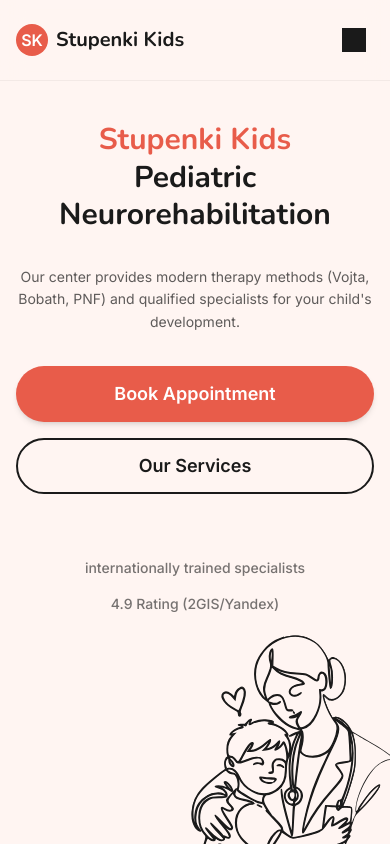
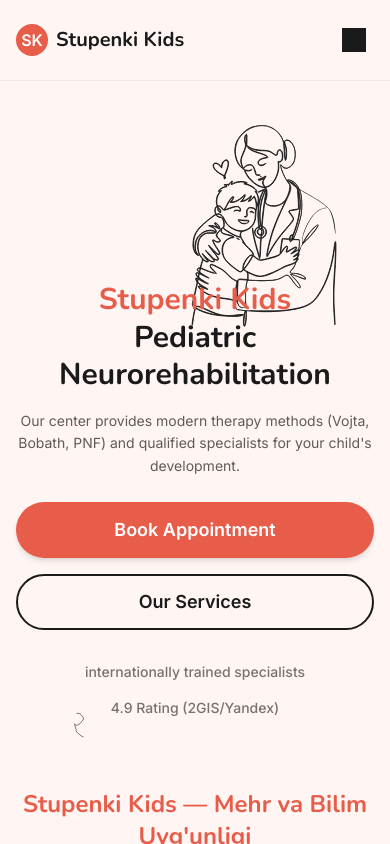
Before and after one commit to WIKKIwk/web_portfolio_1, a React (Vite) app: page / in a window 390 px wide. Shown: the top 844 px of the page. Built offline with nearby package versions, Linux system fonts and the light colour scheme.

Commit message:
style: reorder hero section for mobile (image top) and compact spacing

```diff
--- a/src/components/sections/Hero.tsx
+++ b/src/components/sections/Hero.tsx
@@ -12,10 +12,10 @@
             <div className="absolute top-0 right-0 -z-10 w-1/2 h-full bg-secondary/20 dark:bg-secondary/5 rounded-bl-[100px] hidden lg:block" />
 
             <div className="container mx-auto px-4 md:px-6 max-w-7xl">
-                <div className="flex flex-col lg:flex-row items-center gap-8 lg:gap-12">
+                <div className="flex flex-col-reverse lg:flex-row items-center gap-0 lg:gap-12">
 
                     {/* Content */}
-                    <div className="w-full lg:w-auto lg:max-w-xl space-y-8 text-center lg:text-left">
+                    <div className="w-full lg:w-auto lg:max-w-xl space-y-4 lg:space-y-8 text-center lg:text-left -mt-20 lg:mt-0 relative z-10">
                         <motion.h1
                             initial={{ opacity: 0, y: 20 }}
                             animate={{ opacity: 1, y: 0 }}
@@ -38,7 +38,7 @@
                             initial={{ opacity: 0, y: 20 }}
                             animate={{ opacity: 1, y: 0 }}
                             transition={{ duration: 0.6, delay: 0.4, ease: "easeOut" }}
-                            className="relative z-10 flex flex-col sm:flex-row gap-4 justify-center lg:justify-start"
+                            className="relative z-10 flex flex-col sm:flex-row gap-4 justify-center lg:justify-start pt-2 lg:pt-0"
                         >
                             <Button size="lg">
                                 {t('hero.buttons.book')}
@@ -54,7 +54,7 @@
                             initial={{ opacity: 0 }}
                             animate={{ opacity: 1 }}
                             transition={{ duration: 0.8, delay: 0.6 }}
-                            className="pt-8 flex flex-col sm:flex-row items-center justify-center lg:justify-start gap-4 sm:gap-8 text-neutral/60 dark:text-brand-pink/70 text-sm sm:text-base"
+                            className="pt-4 lg:pt-8 flex flex-col sm:flex-row items-center justify-center lg:justify-start gap-4 sm:gap-8 text-neutral/60 dark:text-brand-pink/70 text-sm sm:text-base"
                         >
                             <div>
                                 <span className="font-medium">{t('hero.badges.specialists')}</span>
@@ -65,14 +65,14 @@
                         </motion.div>
                     </div>
 
-                    {/* Illustration */}
+                    {/* Illustration - Now on Top on Mobile */}
                     <motion.div
-                        initial={{ opacity: 0, scale: 0.95, x: 20 }}
-                        animate={{ opacity: 1, scale: 1, x: 0 }}
+                        initial={{ opacity: 0, scale: 0.95, y: -20 }}
+                        animate={{ opacity: 1, scale: 1, y: 0 }}
                         transition={{ duration: 0.8, delay: 0.3, ease: "easeOut" }}
-                        className="flex-[2] relative w-full flex justify-center lg:justify-start"
+                        className="flex-[2] relative w-full flex justify-center lg:justify-start mb-0 lg:mb-0"
                     >
-                        <div className="relative w-full" style={{ transform: 'scale(1.8)', transformOrigin: 'center' }}>
+                        <div className="relative w-full" style={{ transform: 'scale(1.2) translateY(-10%)', transformOrigin: 'center' }}>
                             <AnimatedHero className="w-full h-auto text-neutral dark:text-brand-pink" />
                         </div>
                     </motion.div>
```
